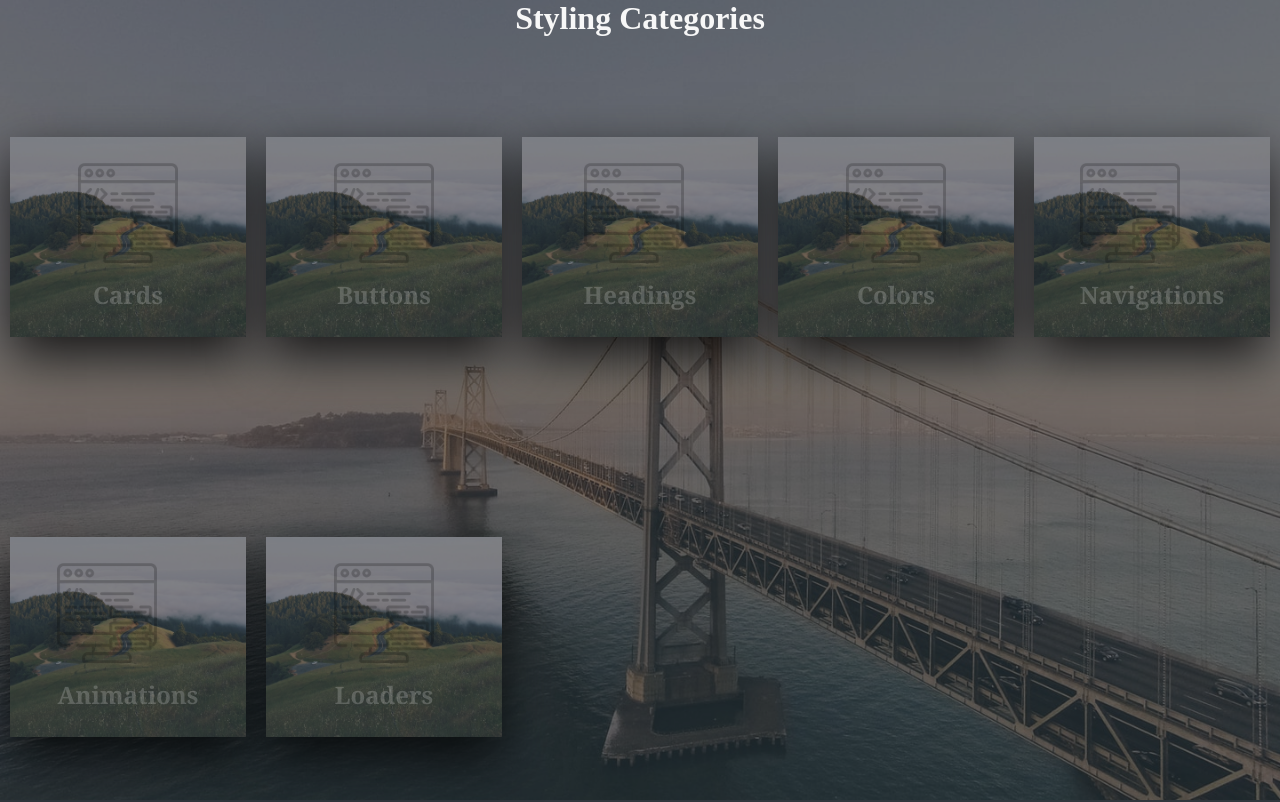
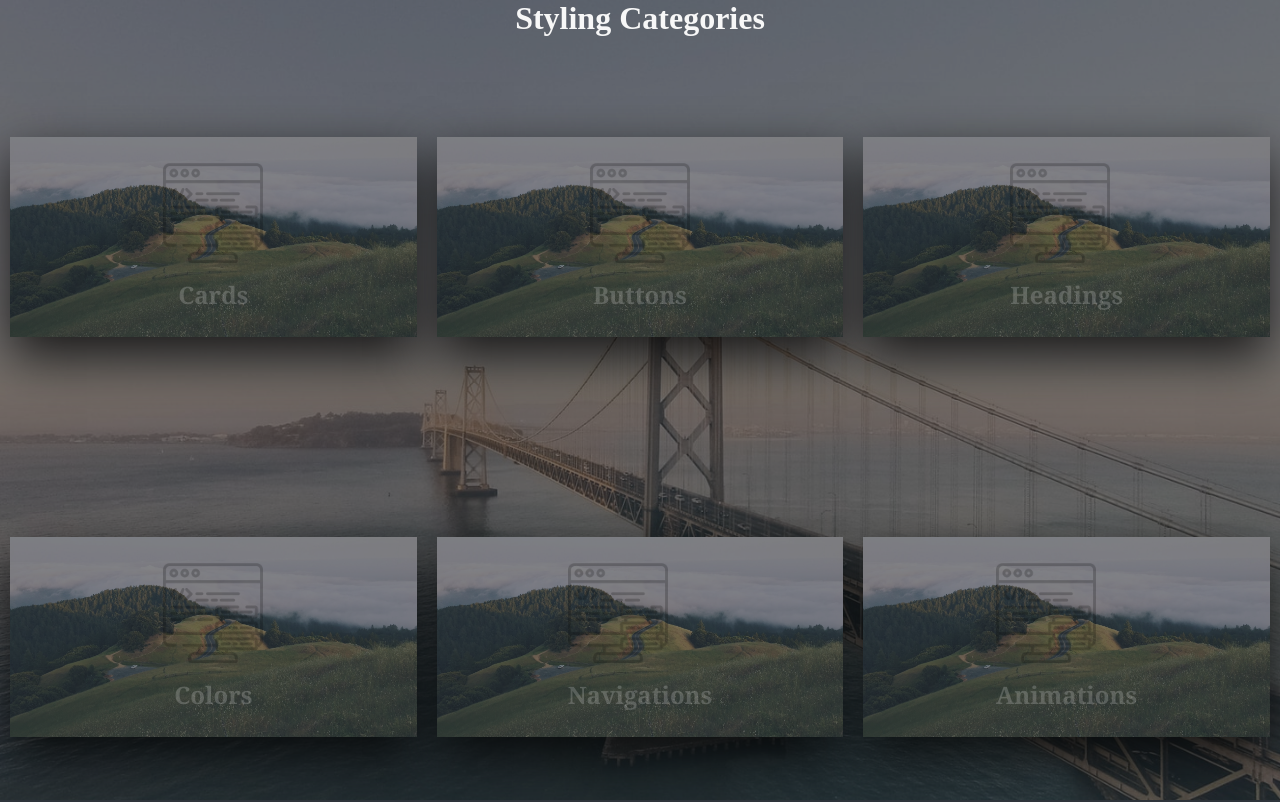
Before and after one commit to MickeyMuis007/styles-demo, an Angular app: page /feature in a window 1280 px wide. Shown: the top 802 px of the page. Built offline with nearby package versions, Linux system fonts and the light colour scheme.

Commit message:
feat: Displaying feature cards center aligned.

```diff
--- a/src/app/feature/feature.component.scss
+++ b/src/app/feature/feature.component.scss
@@ -1,12 +1,19 @@
 .feature-cards {
+  justify-content: center;
+  align-items: center;
+  height: 100vh;
   display: grid;
-  // grid-template-columns: repeat(3, 1fr);
-  grid-template-columns: repeat(auto-fit, minmax(240px, 1fr));
-  // grid-gap: 10px;
-  // padding: 10px;
-  // justify-content: center;
-  align-items: center;
+  position: relative;
+  grid-template-columns: repeat(auto-fit, minmax(380px, 1fr));
+  grid-template-rows: auto;
+  // grid-gap: 0 40px;
+  // transition: 5s;
 }
+
+// .feature-cards > * {
+//   transition: all 4s linear !important;
+//   color: pink !important;
+// }
 
 .header {
   grid-column: 1 / 4;
```
